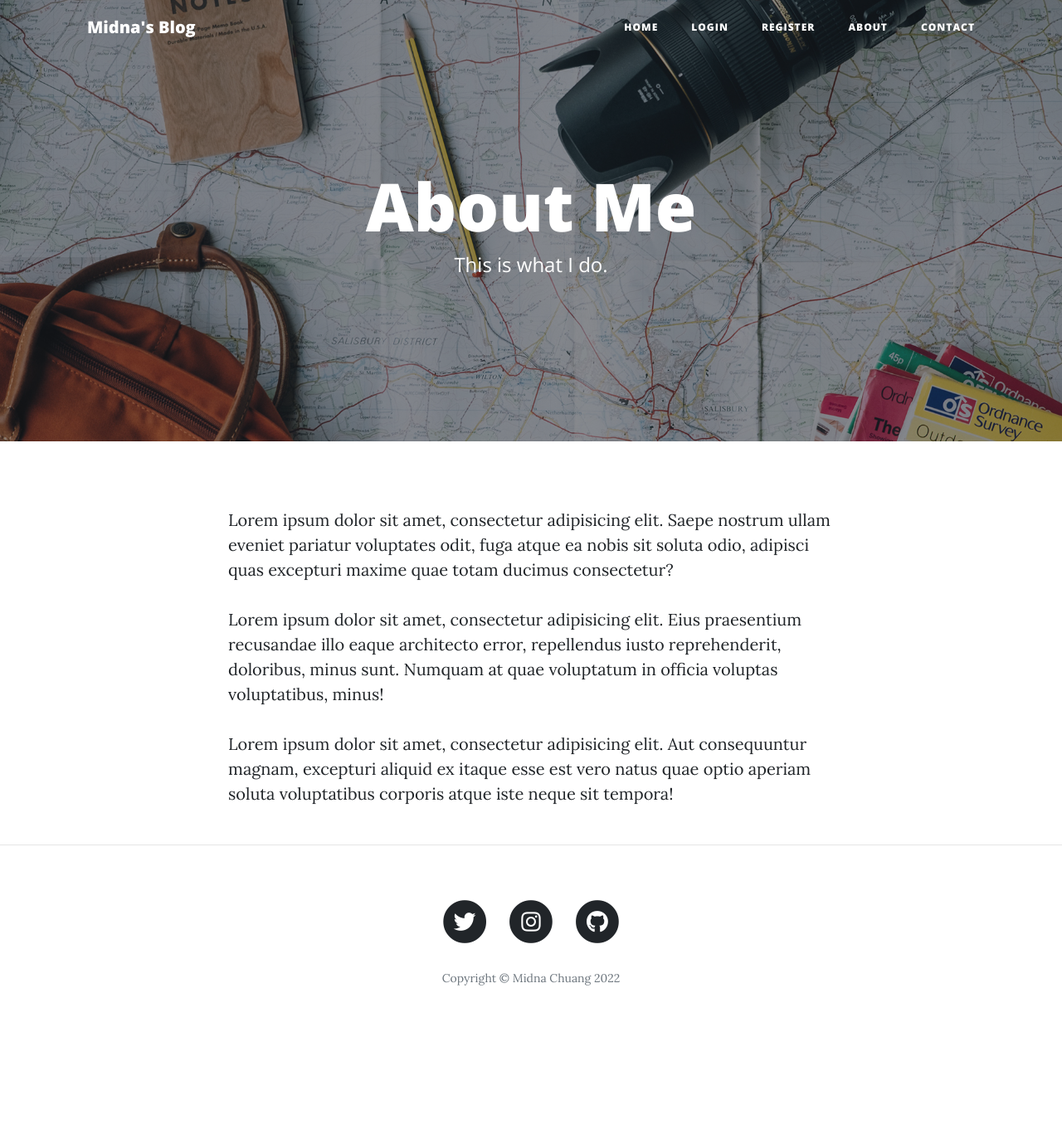
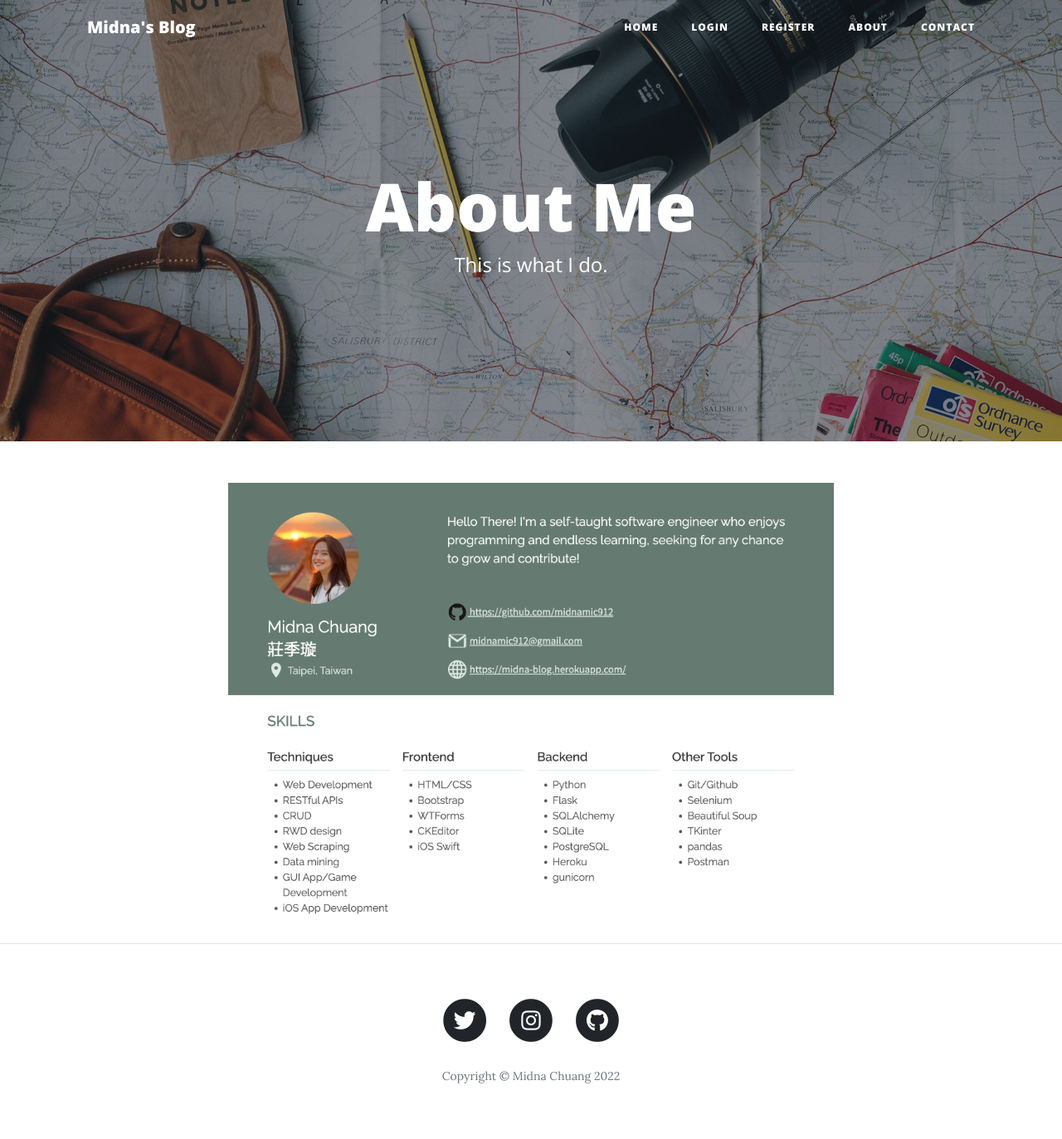
Before and after one commit to midnamic912/Midna-Blog, a Flask app: page /about in a window 1280 px wide. Shown: the whole page at 83% size. Before the commit the page ends 1188 px from the top, so only its background shows below. Run offline with Flask 2, Linux system fonts and the light colour scheme; some libraries are stand-ins or nearby versions.

Commit message:
update About me and upload profile img

```diff
--- a/templates/about.html
+++ b/templates/about.html
@@ -19,9 +19,7 @@
   <div class="container">
     <div class="row">
       <div class="col-lg-8 col-md-10 mx-auto">
-        <p>Lorem ipsum dolor sit amet, consectetur adipisicing elit. Saepe nostrum ullam eveniet pariatur voluptates odit, fuga atque ea nobis sit soluta odio, adipisci quas excepturi maxime quae totam ducimus consectetur?</p>
-        <p>Lorem ipsum dolor sit amet, consectetur adipisicing elit. Eius praesentium recusandae illo eaque architecto error, repellendus iusto reprehenderit, doloribus, minus sunt. Numquam at quae voluptatum in officia voluptas voluptatibus, minus!</p>
-        <p>Lorem ipsum dolor sit amet, consectetur adipisicing elit. Aut consequuntur magnam, excepturi aliquid ex itaque esse est vero natus quae optio aperiam soluta voluptatibus corporis atque iste neque sit tempora!</p>
+        <img src="static/img/Midna-about-me.png" width="100%">
       </div>
     </div>
   </div>
```
Also changed, not shown: static/img/Midna-about-me.png (added).
